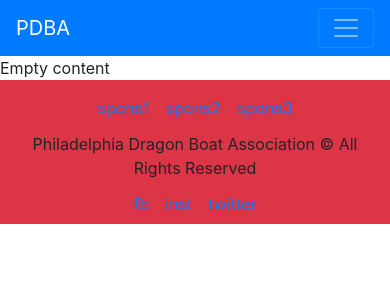
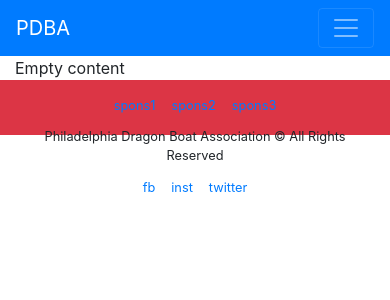
Before and after one commit to WillMcNamara/Project3, a React (Create React App) app in the folder pdba-app/: page / in a window 390 px wide. Shown: the top 300 px of the page. Built offline with nearby package versions, Linux system fonts and the light colour scheme.

Commit message:
styled footer, not mobile responsive

```diff
--- a/pdba-app/src/components/Footer/index.js
+++ b/pdba-app/src/components/Footer/index.js
@@ -1,26 +1,27 @@
 import React, {Component} from "react";
 import {Container, Row, Col} from "../grid";
+import "./style.css";
 
 class Footer extends Component {
     state = {}
 
     render() {
         return (
-            <footer className="font-small pt-2 bg-danger">
-                <Container>
+            <footer className="pt-2 small bg-danger">
+                <div className="container pb-0">
                     <Row>
-                        <Col size="md-4">
+                        <Col size="md-3">
                             <div className="footer-links py-2 text-center">
                                 <a className="px-2" href="#">spons1</a>
                                 <a className="px-2" href="#">spons2</a>
                                 <a className="px-2" href="#">spons3</a>
                             </div>
                         </Col>
-                        <Col size="md-4">
+                        <Col size="md-6">
                             <div className="footer-copyright text-center py-1">Philadelphia Dragon Boat Association © All Rights Reserved
                             </div>
                         </Col>
-                        <Col size="md-4">
+                        <Col size="md-3">
                             <div className="footer-links py-2 text-center">
                                 <a className="px-2" href="#">fb</a>
                                 <a className="px-2" href="#">inst</a>
@@ -28,7 +29,7 @@
                             </div>
                         </Col>
                     </Row>
-                </Container>
+                </div>
             </footer>
         )
     }
--- /dev/null
+++ b/pdba-app/src/components/Footer/style.css
@@ -0,0 +1,4 @@
+footer {
+    height: 55px;
+    margin-top: -55px;
+}
--- a/pdba-app/src/components/grid/index.js
+++ b/pdba-app/src/components/grid/index.js
@@ -1,4 +1,5 @@
 import React from "react";
+import "./style.css";
 
 // Exporting the Container, Row, and Col components from this file
 
--- /dev/null
+++ b/pdba-app/src/components/grid/style.css
@@ -0,0 +1,3 @@
+.container {
+    padding-bottom: 55px;
+}
--- a/pdba-app/src/pages/Home.js
+++ b/pdba-app/src/pages/Home.js
@@ -1,11 +1,12 @@
 import React, { Component } from "react";
+import {Container} from "../components/grid"
 
 class Home extends Component {
     render() {
         return (
-            <div>
+            <Container>
                 Empty content
-            </div>
+            </Container>
         )
     }
 }
```
